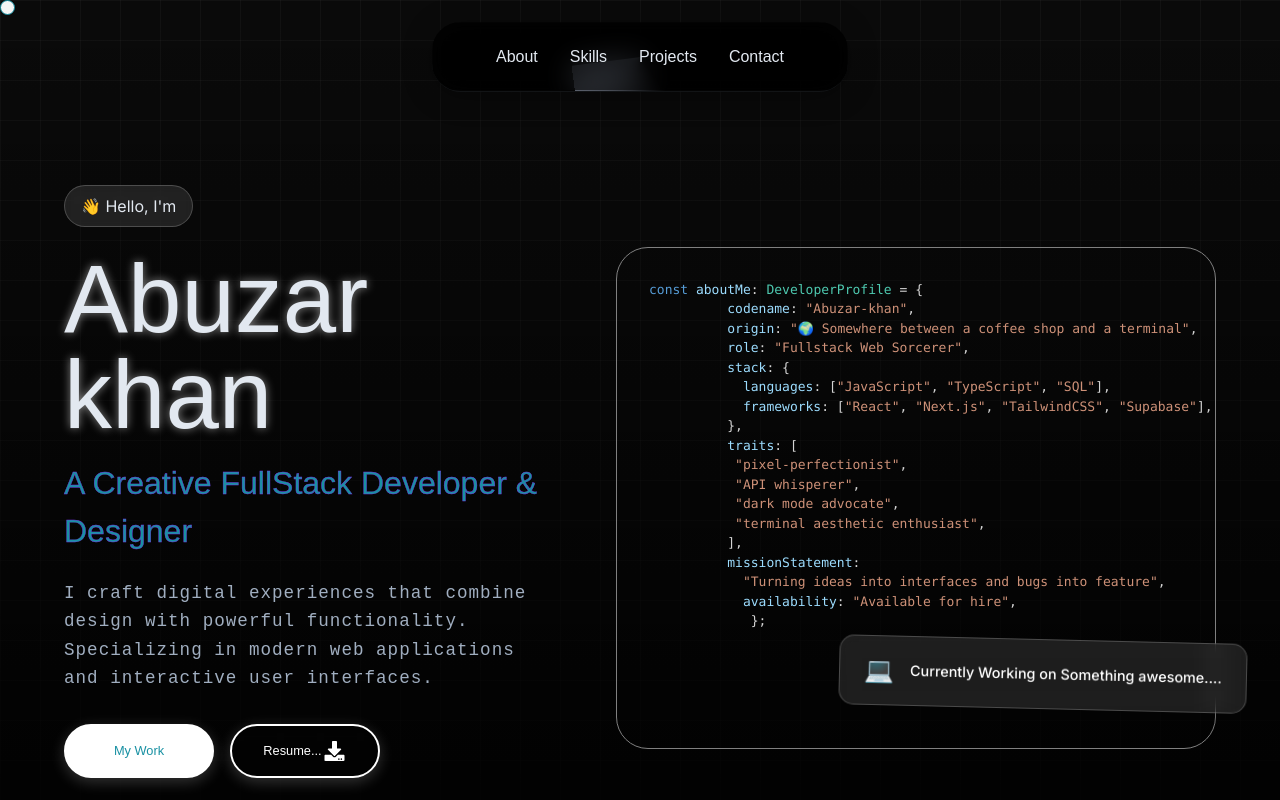
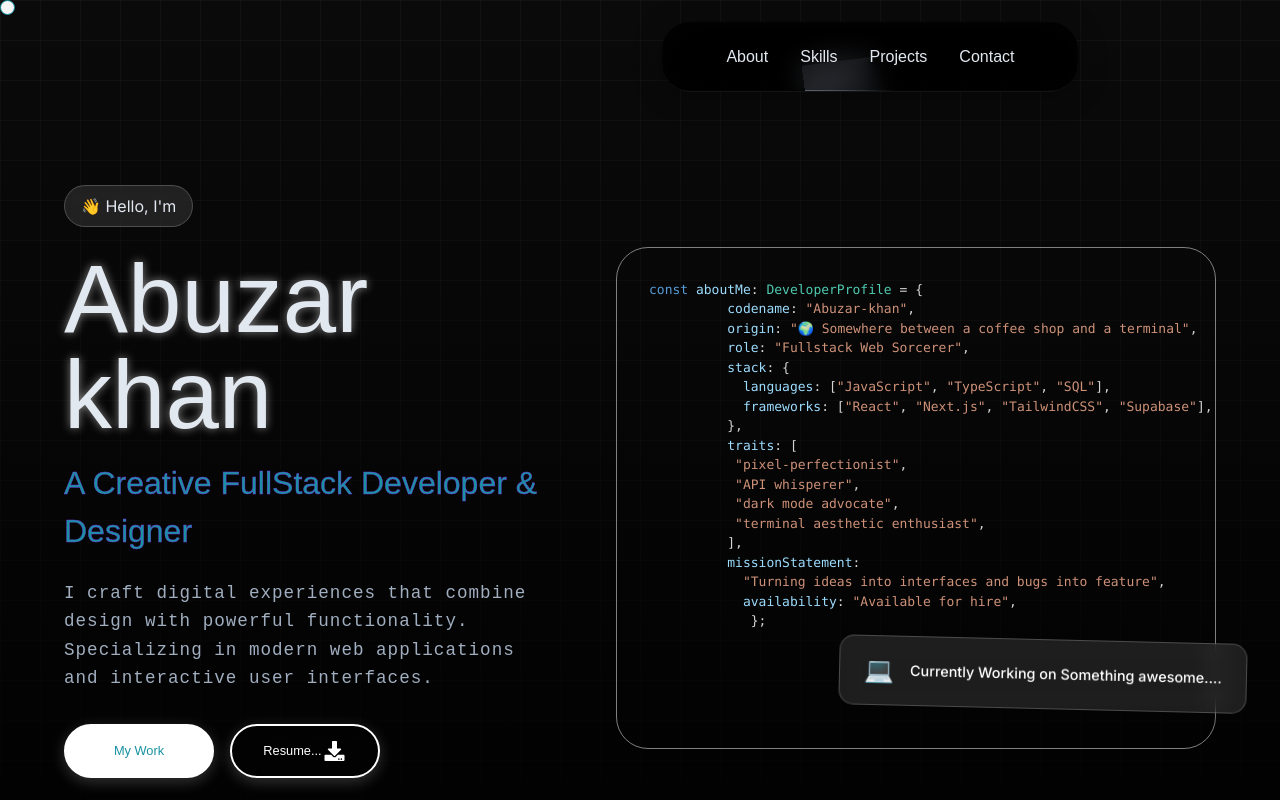
Before and after one commit to Abuzar448/Abuzar-Portfolio, a React (Vite) app: page / in a window 1280 px wide. Shown: the top 800 px of the page. Built offline with nearby package versions, Linux system fonts and the light colour scheme; no server answers; a web font is replaced by a local one.

Commit message:
Added Navbar aligning

```diff
--- a/src/App.css
+++ b/src/App.css
@@ -69,11 +69,10 @@ body {
   position: absolute;
   overflow: hidden;
   top: 0;
-  left: 2;
-  right: 2;
+  left: 50%;
+  transform: translateX(-50%);
   height: 70px;
   width: max-content;
-  transform: translateX(-50%);
   display: flex;
   justify-content: space-between;
   align-items: center;
```
